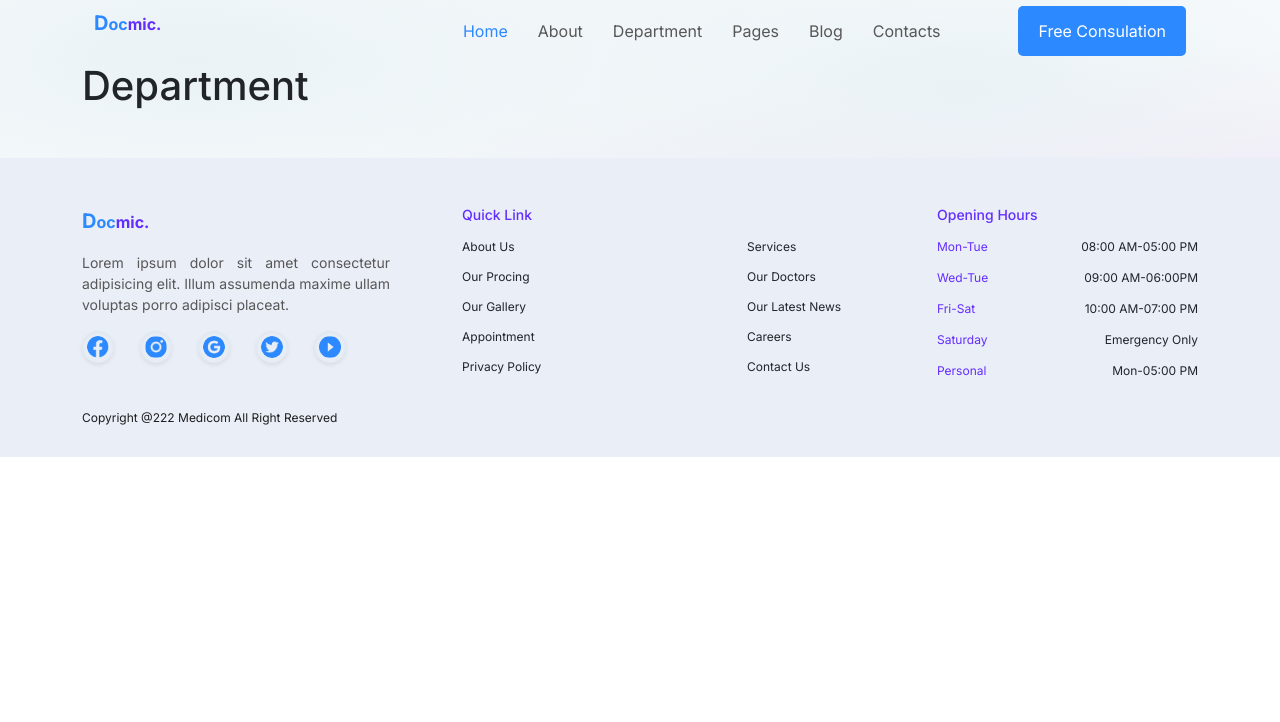
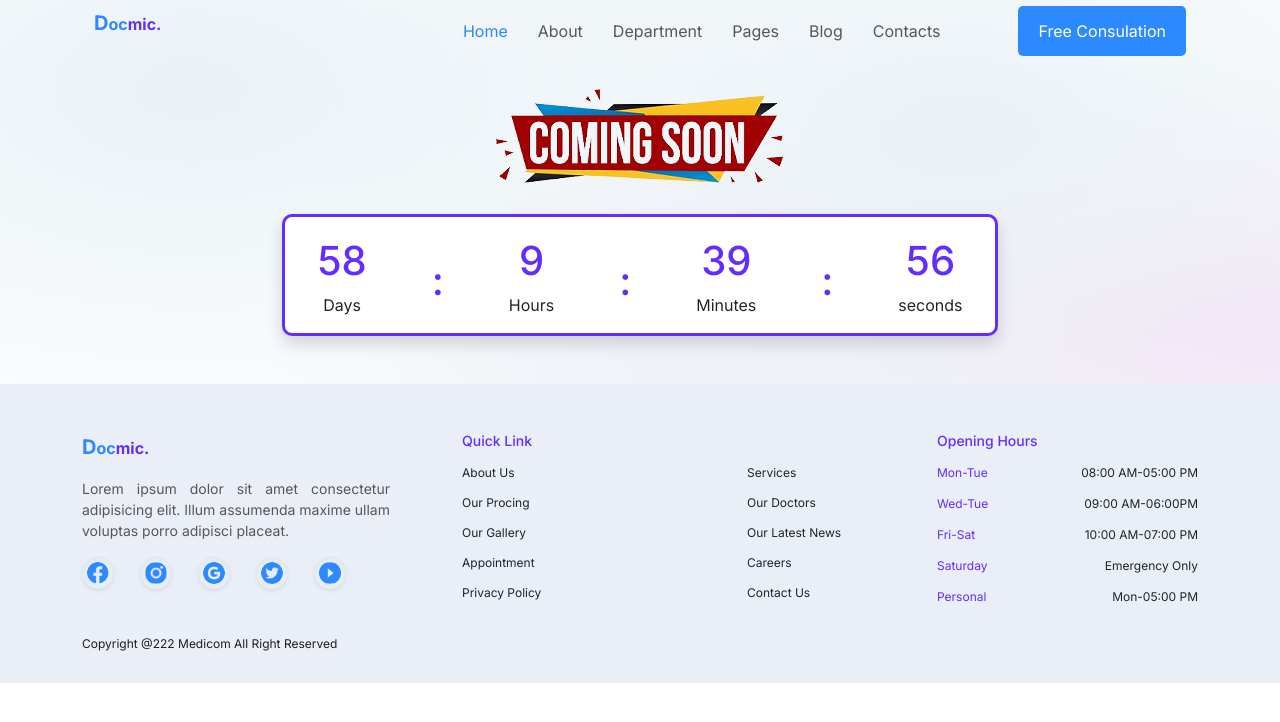
Before and after one commit to fazlerabbytalukder/docmic-react-app, a React (Create React App) app: page /department in a window 1280 px wide. Shown: the top 722 px of the page. Built offline with nearby package versions, Linux system fonts and the light colour scheme.

Commit message:
department comming soon page

```diff
--- a/src/Components/Department/Department.js
+++ b/src/Components/Department/Department.js
@@ -1,9 +1,75 @@
-import React from 'react';
+import React, { useEffect, useState } from 'react';
+import commingSoonImg from '../../images/coming-soon-img.png';
 
 const Department = () => {
+    const [timerDays, setTimerDays] = useState();
+    const [timerHours, setTimerHours] = useState();
+    const [timerMinute, setTimerMinute] = useState();
+    const [timerSeconds, setTimerSeconds] = useState();
+
+    let interval;
+
+    const startTimer = () => {
+        const countDownDate = new Date("nov 10,2022").getTime();
+        interval = setInterval(() => {
+            const now = new Date().getTime();
+
+            const distance = countDownDate - now;
+
+            const days = Math.floor(distance / (24 * 60 * 60 * 1000));
+            const hour = Math.floor(distance % (24 * 60 * 60 * 1000)/(1000*60*60));
+            const minute = Math.floor(distance % (60 * 60 * 1000)/(1000*60));
+            const second = Math.floor(distance % (60 * 1000) / (1000));
+
+            if (distance < 0) {
+                //stop timer
+                clearInterval(interval.current);
+            } else {
+                //update the timer
+                setTimerDays(days);
+                setTimerHours(hour);
+                setTimerMinute(minute);
+                setTimerSeconds(second);
+            }
+
+        })
+    }
+
+    useEffect(() => {
+        startTimer();
+    })
     return (
         <div className='container'>
-            <h1>Department</h1>
+            <div className="comming-soon-img">
+                <img src={commingSoonImg} alt="" />
+            </div>
+            <div className="timing-container d-flex justify-content-around align-items-center shadow">
+                <div className="days d-flex flex-column justify-content-around align-items-center">
+                    <h1>{timerDays}</h1>
+                    <p>Days</p>
+                </div>
+                <div className="colon">
+                    <h1>:</h1>
+                </div>
+                <div className="hours d-flex flex-column justify-content-around align-items-center">
+                    <h1>{timerHours}</h1>
+                    <p>Hours</p>
+                </div>
+                <div className="colon">
+                    <h1>:</h1>
+                </div>
+                <div className="minutes d-flex flex-column justify-content-around align-items-center">
+                    <h1>{timerMinute}</h1>
+                    <p>Minutes</p>
+                </div>
+                <div className="colon">
+                    <h1>:</h1>
+                </div>
+                <div className="seconds d-flex flex-column justify-content-around align-items-center">
+                    <h1>{timerSeconds}</h1>
+                    <p>seconds</p>
+                </div>
+            </div>
         </div>
     );
 };
--- a/src/index.css
+++ b/src/index.css
@@ -409,7 +409,25 @@ radial-gradient(at 15% 13%, hsla(200,40%,94%,1) 0px, transparent 50%);
   color: var(--paragraph1);
 }
 
-/* contact us forms  */
+/* department page design  */
+
+.comming-soon-img{
+  display: flex;
+  justify-content: center;
+  align-items: center;
+}
+
+.timing-container{
+  background-color: var(--white);
+  border: 3px solid var(--secondary);
+  margin: 0 200px;
+  border-radius: 10px;
+  padding: 20px 0 0 0;
+}
+
+.timing-container h1{
+  color: var(--secondary);
+}
 
 /* footer design  */
 
```
Also changed, not shown: src/images/coming-soon-img.png (added).
